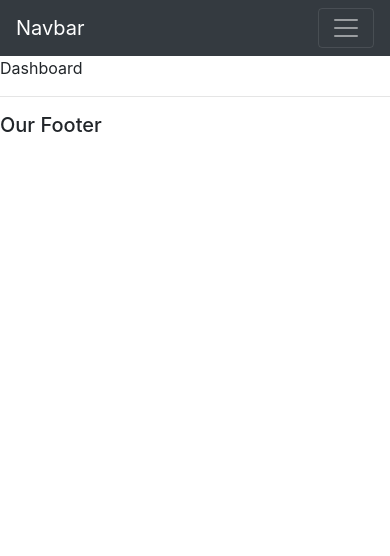
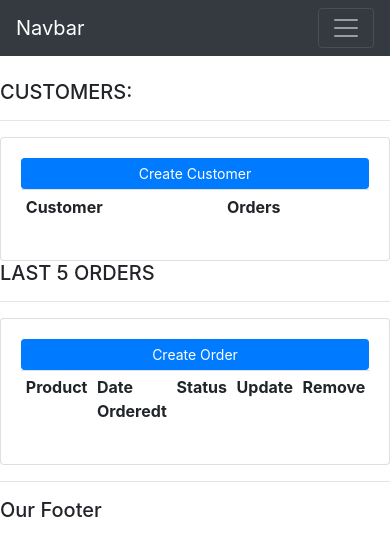
Before and after one commit to MohitP197-zz/Django-Customer-Management, a Django app: page / in a window 390 px wide. Shown: the top 556 px of the page. Run offline with Django 3.2, Linux system fonts and the light colour scheme; lists and menus that the app fills with data are empty; some libraries are stand-ins or nearby versions.

Commit message:
Updated dashboard.html

```diff
--- a/accounts/templates/accounts/dashboard.html
+++ b/accounts/templates/accounts/dashboard.html
@@ -2,6 +2,43 @@
 
 {% block content %}
 
-<p>Dashboard</p>
+<br>
 
+<div class="row">
+    <div class="col-md-5">
+        <h5>CUSTOMERS:</h5>
+        <hr>
+
+        <div class="card card-body">
+            <a href="" class="btn btn-primary btn-sm btn-block">
+                Create Customer
+            </a>
+            <table class="table table-sm">
+                <tr>
+                    <th>Customer</th>
+                    <th>Orders</th>
+                </tr>
+            </table>
+        </div>
+    </div>
+
+    <div class="col-md-7">
+        <h5>LAST 5 ORDERS</h5>
+        <hr>
+        <div class="card card-body">
+            <a href="" class="btn btn-primary btn-sm btn-block">
+                Create Order
+            </a>
+            <table class="table table-sm">
+                <tr>
+                    <th>Product</th>
+                    <th>Date Orderedt</th>
+                    <th>Status</th>
+                    <th>Update</th>
+                    <th>Remove</th>
+                </tr>
+            </table>
+        </div>
+    </div>
+</div>
 {% endblock%}
--- a/accounts/templates/accounts/navbar.html
+++ b/accounts/templates/accounts/navbar.html
@@ -12,9 +12,6 @@
             <li class="nav-item">
                 <a class="nav-link" href="#">Products</a>
             </li>
-            <li class="nav-item">
-                <a class="nav-link" href="#">Pricing</a>
-            </li>
         </ul>
     </div>
 </nav>
```
